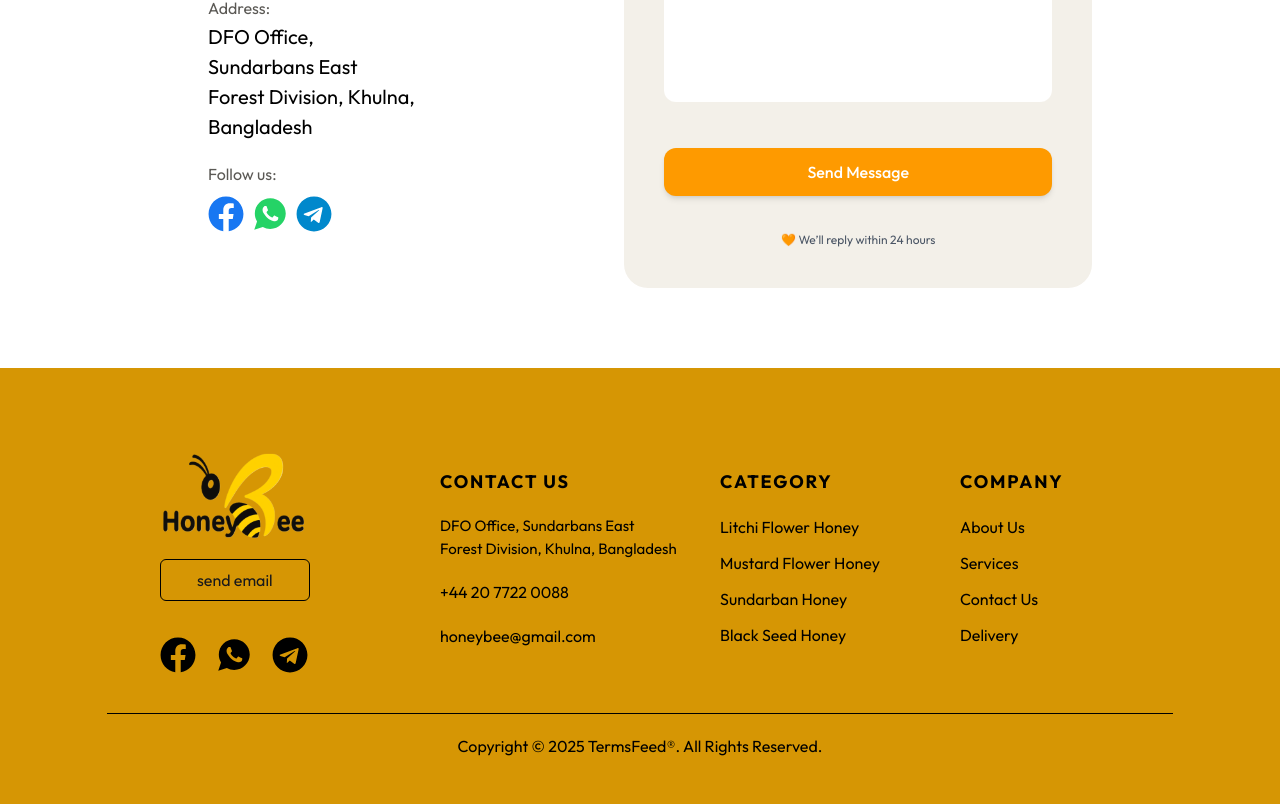
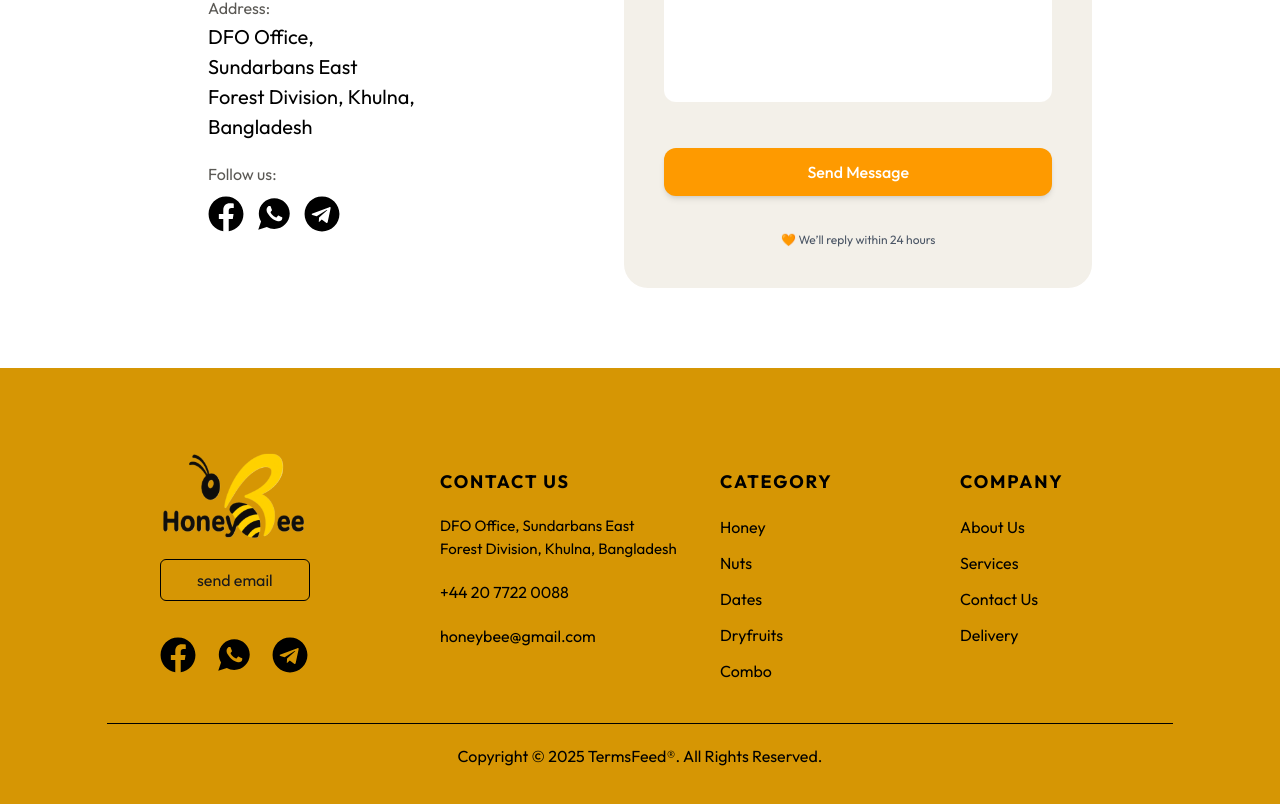
Before and after one commit to NusfaJahan61/Honey-Bee, a React (Vite) app: page /contact_us in a window 1280 px wide. Shown: the part 524-1328 px from the top of the page. Built offline with nearby package versions, Linux system fonts and the light colour scheme.

Commit message:
Footer final

```diff
--- a/src/components/Footer/Footer.jsx
+++ b/src/components/Footer/Footer.jsx
@@ -2,42 +2,47 @@ import { FaFacebook } from "react-icons/fa";
 import { IoLogoWhatsapp } from "react-icons/io";
 import { FaTelegram } from "react-icons/fa";
 import { assets } from "../../assets/assets";
+import { Link } from "react-router-dom";
+import { useContext } from "react";
+import { StoreContext } from "../../StoreContext/StoreContext";
 
 const Footer = () => {
+  const { setNav } = useContext(StoreContext)
   return (
     <div id="footer" className=" capitalize bg-[#D69604] flex flex-col  h-120 *:text-black ">
       <div className="w-3/4 m-auto mb-10 mt-20 flex justify-between">
         <div className="">
-          <img className="w-40 " src={assets.logo} alt="" />
-          <button className=" px-9 py-2 text-zinc-900 rounded-md my-4 border border-black hover:border-transparent hover:bg-amber-300 active:bg-[#f5df1d] bg-transparent  duration-400 hover:cursor-pointer">send email</button>
+          <Link to='/'><img onClick={() => setNav("Home")} className="w-40 " src={assets.logo} alt="" /></Link>
+          <Link to='/contact_us'><button onClick={() => setNav("Contact us")} className=" px-9 py-2 text-zinc-900 rounded-md my-4 border border-black hover:border-transparent hover:bg-amber-300 active:bg-[#f5df1d] bg-transparent  duration-400 hover:cursor-pointer">send email</button></Link>
           <div className="flex pt-5 gap-5 *:text-4xl *:hover:cursor-pointer">
-            <FaFacebook />
-            <IoLogoWhatsapp />
-            <FaTelegram />
+            <a target="_blank" href="https://www.facebook.com/"><FaFacebook /></a>
+            <a target="_blank" href="https://whatsapp.com/"><IoLogoWhatsapp /></a>
+            <a target="_blank" href="https://telegram.com/"><FaTelegram /></a>
           </div>
         </div>
         <div className="flex gap-10 mt-5">
-          <div className="w-60 flex flex-col gap-5 *:hover:cursor-pointer">
-            <h1 className="font-bold uppercase text-[18px] tracking-widest ">contact us</h1>
+          <div className="w-60 flex flex-col gap-5 ">
+            <Link to='/contact_us' ><h1 onClick={() => setNav("Contact us")} className="font-bold uppercase text-[18px] tracking-widest hover:cursor-pointer">contact us</h1></Link>
             <p className="text-[15px]">DFO Office, Sundarbans East Forest Division, Khulna, Bangladesh
             </p>
             <p>+44 20 7722 0088</p>
             <p className="lowercase">honeybee@gmail.com</p>
           </div>
-          <div className="w-50 flex flex-col gap-3 *:hover:cursor-pointer">
+          <div className="w-50 flex flex-col gap-3">
             <h1 className="font-bold uppercase text-[18px] tracking-widest mb-2">category</h1>
-            <p>Litchi Flower Honey</p>
-            <p>Mustard Flower Honey</p>
-            <p>Sundarban Honey</p>
-            <p>Black Seed Honey </p>
+            <p>Honey</p>
+            <p>Nuts</p>
+            <p>Dates</p>
+            <p>Dryfruits</p>
+            <p>Combo</p>
           </div>
-          <div className="w-40 flex flex-col gap-3 *:hover:cursor-pointer">
+          <Link to='/about_us'><div onClick={() => setNav("About")} className="w-40 flex flex-col gap-3 *:hover:cursor-pointer">
             <h1 className="font-bold uppercase text-[18px] tracking-widest mb-2">company</h1>
             <p>about us</p>
             <p>services</p>
             <p>contact us</p>
             <p>delivery</p>
-          </div>
+          </div></Link>
         </div>
       </div>
       <hr className="w-5/6 m-auto my-0" />
--- a/src/components/Header/Header.jsx
+++ b/src/components/Header/Header.jsx
@@ -11,7 +11,7 @@ const Header = () => {
     <div className='bg-[#F3F0E9] w-full h-175 text-amber-950 rounded-2xl flex justify-around mt-24 shadow-sm'>
       <div className="mt-[14%] ml-[7%]">
         <h1 className='w-[90%] text-8xl mb-5'>Buy the Best & Fresh Honey</h1>
-        <p className='w-[80%] text-[18px] mb-5'>Lorem ipsum dolor sit amet consectetur adipisicing elit. In ipsum sapiente ad nihil fugiat reiciendis consequuntur illum iusto ab dolor. Rerum, eligendi quae, laboriosam asperiores doloribus delectus cupiditate quod adipisci dicta exercitationem mollitia ratione magnam.</p>
+        <p className='w-[80%] text-[18px] mb-5'>We invite you into our world with complete transparency. From sharing our beekeeping practices to providing insights into our sourcing and production, we want you to feel connected to the journey of your honey. Our commitment to honesty means you can trust that what’s on the label is exactly what’s in the jar.</p>
         <Link to='/cart' >
           <button onClick={() => setNav("Cart")} className='header-btn'>Order now
           </button>
--- a/src/pages/ContactPage/Contact.jsx
+++ b/src/pages/ContactPage/Contact.jsx
@@ -29,14 +29,14 @@ const Contact = ({ setShowContact }) => {
           <div className="
             flex flex-col gap-0.5">
             <p className="text-[#5b5955] text-[16px] font-600">Follow us:</p>
-            <div className="flex text-4xl gap-2 cursor-pointer mt-2">
-              <a className="text-[#1877F2]" target="_blank" href="https://www.facebook.com/">
+            <div className="flex text-4xl gap-3 cursor-pointer mt-2">
+              <a target="_blank" href="https://www.facebook.com/">
                 <FaFacebook />
               </a>
-              <a className="text-[#25D366]" target="_blank" href='https://whatsapp.com/'>
+              <a target="_blank" href='https://whatsapp.com/'>
                 <IoLogoWhatsapp />
               </a>
-              <a className="text-[#0088CC]" target="_blank" href="https://telegram.com/">
+              <a target="_blank" href="https://telegram.com/">
                 <FaTelegram />
               </a>
             </div>
```
